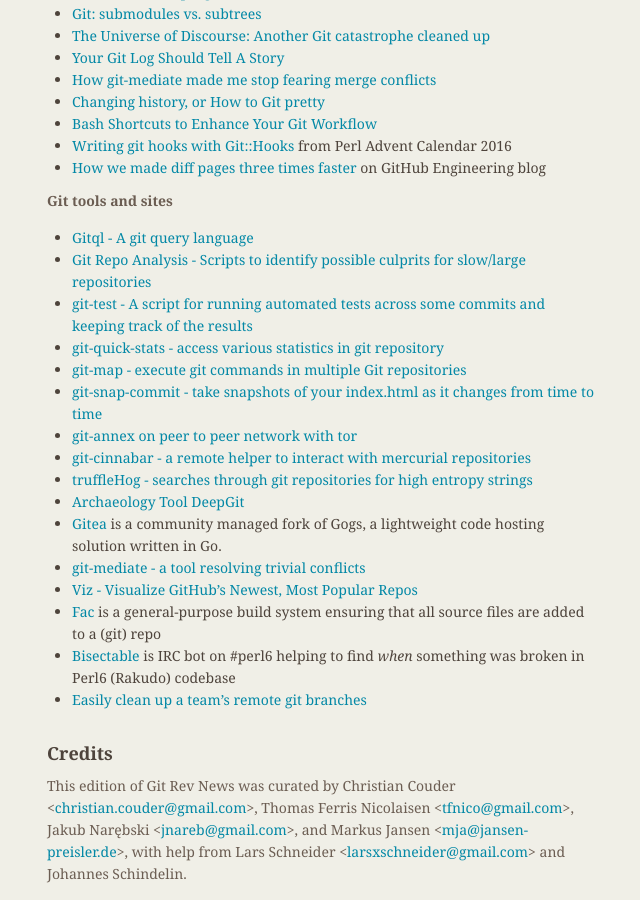
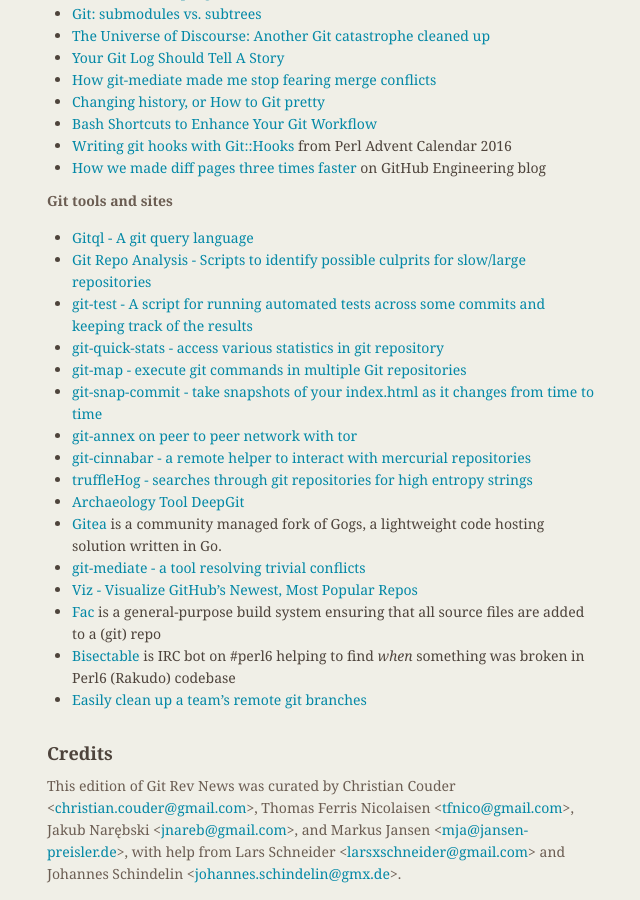
Before and after one commit to git/git.github.io, a Jekyll site: the page built from _posts/2017-01-25-edition-23.markdown, in a window 1280 px wide and 900 px high, scrolled down 3873 px. Shown: the whole window, without its empty margins (487-1127 px from the left). Built offline with Jekyll 4.4.1, drawn with Linux system fonts in a browser that asks for light colours; some of the changed lines change nothing that is shown.

Commit message:
Added Dscho's email to the contributor list.

```diff
--- a/_posts/2017-01-25-edition-23.markdown
+++ b/_posts/2017-01-25-edition-23.markdown
@@ -249,4 +249,4 @@
 Thomas Ferris Nicolaisen &lt;<tfnico@gmail.com>&gt;,
 Jakub Narębski &lt;<jnareb@gmail.com>&gt;, and
 Markus Jansen &lt;<mja@jansen-preisler.de>&gt;,
-with help from Lars Schneider &lt;<larsxschneider@gmail.com>&gt; and Johannes Schindelin.
+with help from Lars Schneider &lt;<larsxschneider@gmail.com>&gt; and Johannes Schindelin &lt;<johannes.schindelin@gmx.de>&gt;.
```
